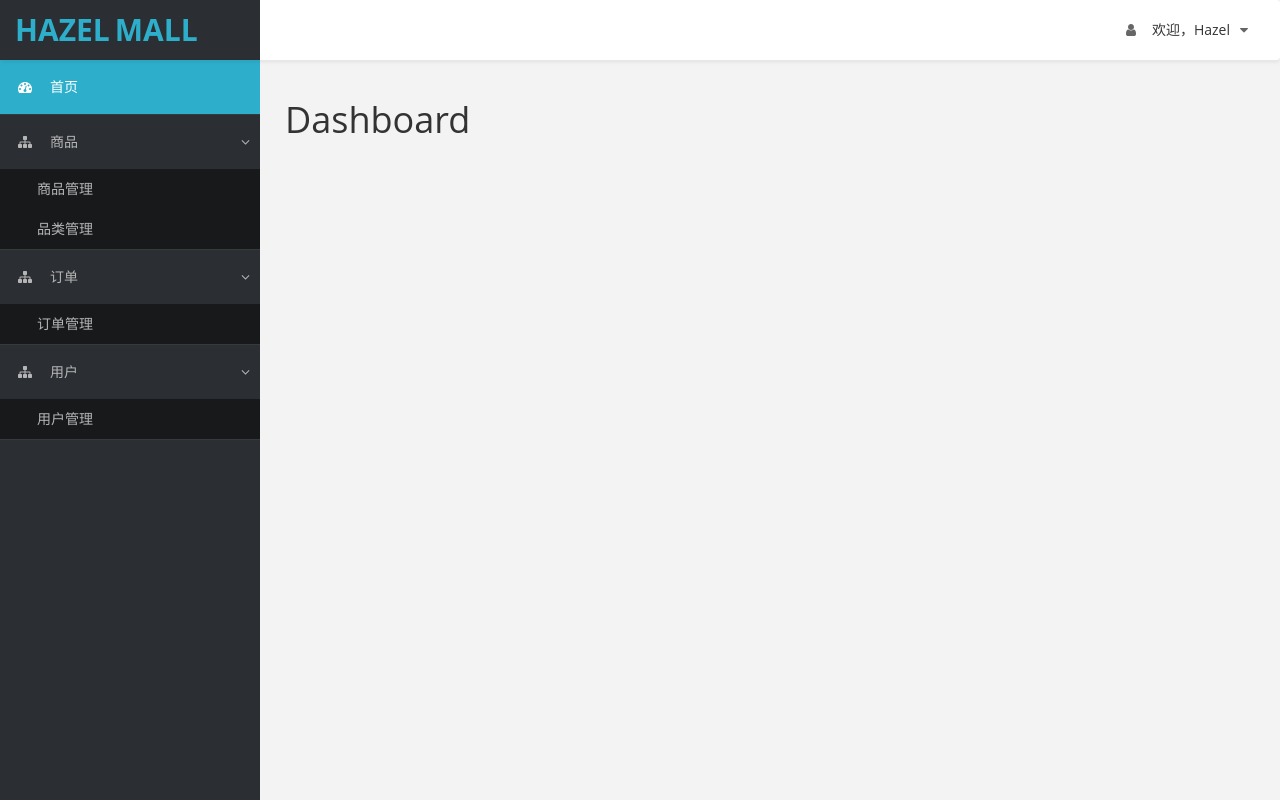
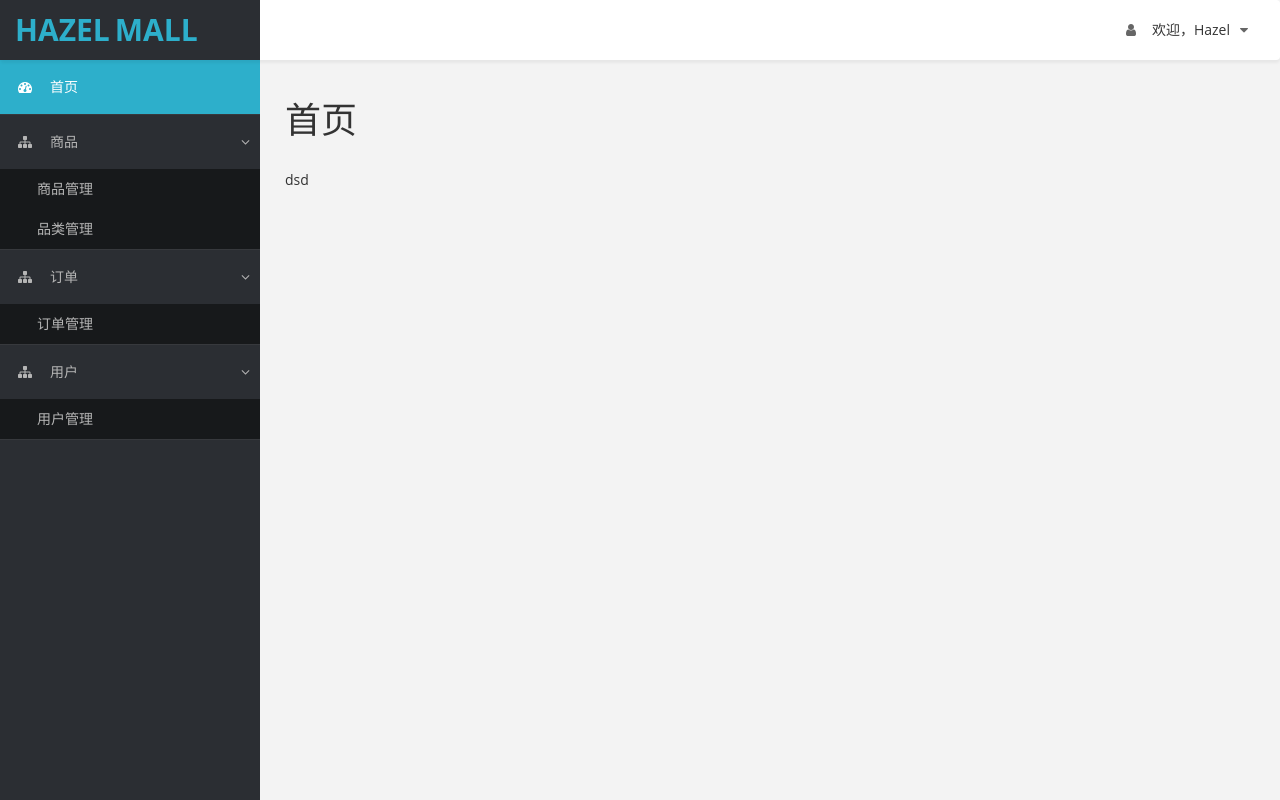
Before and after one commit to HazelZ/react-admin, a React app: page / in a window 1280 px wide. Built offline with nearby package versions, Linux system fonts and the light colour scheme.

Commit message:
commom page title component

```diff
--- a/src/app.jsx
+++ b/src/app.jsx
@@ -15,7 +15,7 @@ class App extends Component {
 						<Switch>
 							<Route exact path="/" component={Home} />
 							<Route path="/product" component={Home} />
-							<Route path="/product.category" component={Home} />
+							<Route path="/product-category" component={Home} />
 							<Route path="/order" component={Home} />
 							<Route path="/user" component={Home} />
 						</Switch>
--- /dev/null
+++ b/src/component/_pageTitle/index.jsx
@@ -0,0 +1,24 @@
+import React,{ Component } from 'react';
+
+class PageTitle extends Component{
+  constructor(props){
+    super(props)
+  }
+
+  componentWillMount(){
+    document.title = this.props.title + ' - HazelMall';
+  }
+
+  render(){
+    return(
+      <div className="row">
+        <div className="col-md-12">
+          <h1 className="page-header">{this.props.title}</h1>
+          {this.props.children}
+        </div>
+      </div>
+      )
+  }
+}
+
+export default PageTitle;
--- a/src/component/_sideNav/index.jsx
+++ b/src/component/_sideNav/index.jsx
@@ -25,7 +25,7 @@ class SideNav extends Component{
                   <NavLink activeClassName="active-menu" to="/product">商品管理</NavLink>
                 </li>
                 <li>
-                  <NavLink activeClassName="active-menu" to="/product.category">品类管理</NavLink>
+                  <NavLink activeClassName="active-menu" to="/product-category">品类管理</NavLink>
                 </li>
             </ul>
           </li>
--- a/src/page/home/index.jsx
+++ b/src/page/home/index.jsx
@@ -1,15 +1,17 @@
 import React,{ Component } from 'react';
+
 import './index.css';
-
+import PageTitle from 'component/_pageTitle/index';
 
 class Home extends Component {
 	render(){
 		return(
 			<div id="page-wrapper">
 				<div id="page-inner">
+					<PageTitle title="首页" />
 					<div className="row">
 						<div className="col-md-12">
-							<h1 className="page-header">Dashboard</h1>
+							dsd
 						</div>
 					</div>
 				</div>
```
Also changed, not shown: 1 other file (tests, documents, lock files or other folders).
